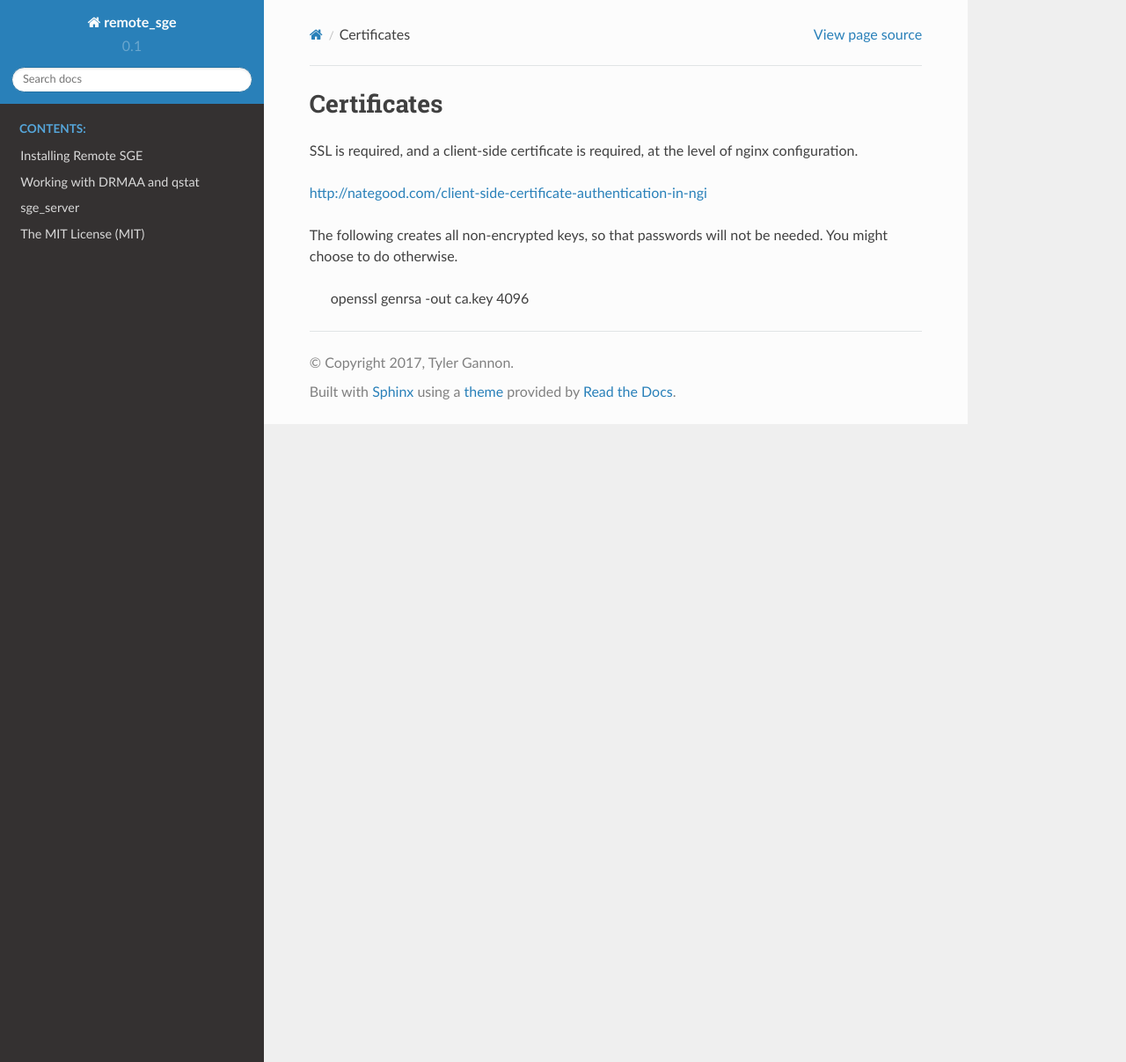
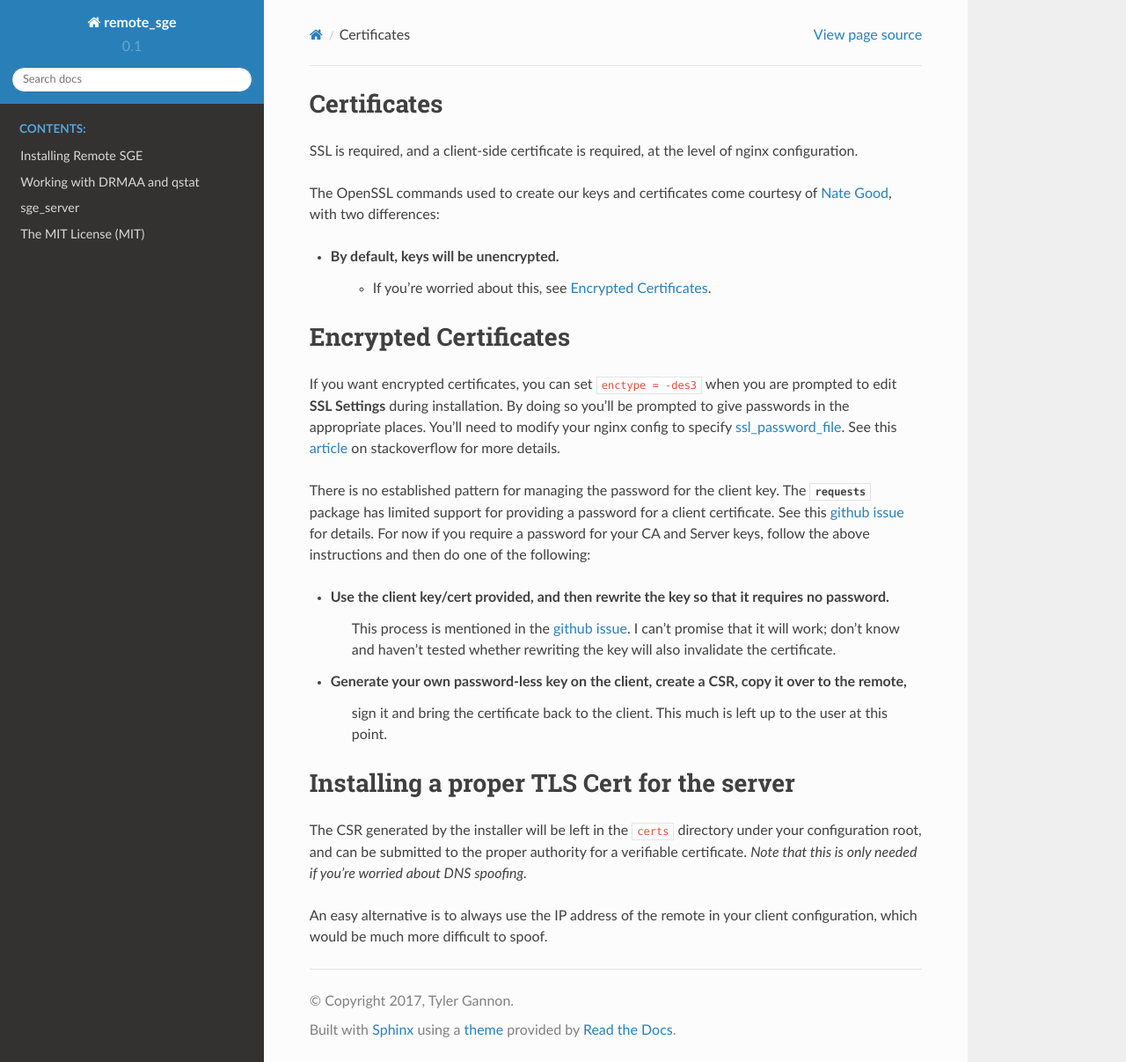
Before and after one commit to tylergannon/remote_sge, a Sphinx documentation site: the page built from docs/source/certificates.rst, in a window 1280 px wide and 1207 px high. Shown: the whole window at 88% size. Built offline with Sphinx 7.4.7 and the Read the Docs theme 2.0.0, drawn with Linux system fonts in a browser that asks for light colours.

```diff
--- a/docs/source/certificates.rst
+++ b/docs/source/certificates.rst
@@ -1,13 +1,51 @@
+============
 Certificates
 ============
 
 SSL is required, and a client-side certificate is required, at the level of
 nginx configuration.
 
-http://nategood.com/client-side-certificate-authentication-in-ngi
+The OpenSSL commands used to create our keys and certificates come courtesy
+of `Nate Good`_, with two differences:
+
+* By default, **keys will be unencrypted**.
+    * If you're worried about this, see `Encrypted Certificates`_.
 
 
-The following creates all non-encrypted keys, so that passwords
-will not be needed.  You might choose to do otherwise.
+.. _`Nate Good`: http://nategood.com/client-side-certificate-authentication-in-ngi
 
-    openssl genrsa -out ca.key 4096
+======================
+Encrypted Certificates
+======================
+
+If you want encrypted certificates, you can set ``enctype = -des3`` when you are
+prompted to edit **SSL Settings** during installation.  By doing so you'll be prompted
+to give passwords in the appropriate places.  You'll need to modify your nginx config
+to specify ssl_password_file_.  See this article_ on stackoverflow for more details.
+
+There is no established pattern for managing the password for the client key.
+The :mod:`requests` package has limited support for providing a password for a client
+certificate.  See this `github issue`_ for details.  For now if you require a password
+for your CA and Server keys, follow the above instructions and then do one of the following:
+
+* Use the client key/cert provided, and then rewrite the key so that it requires no password.
+    This process is mentioned in the `github issue`_.  I can't promise that it will work; don't
+    know and haven't tested whether rewriting the key will also invalidate the certificate.
+* Generate your own password-less key on the client, create a CSR, copy it over to the remote,
+    sign it and bring the certificate back to the client.  This much is left up to the user at
+    this point.
+
+.. _ssl_password_file: http://nginx.org/en/docs/http/ngx_http_ssl_module.html#ssl_password_file
+.. _article: https://stackoverflow.com/questions/33084347/pass-cert-password-to-nginx-with-https-site-during-restart
+.. _`github issue`: https://github.com/requests/requests/issues/1573
+
+===========================================
+Installing a proper TLS Cert for the server
+===========================================
+
+The CSR generated by the installer will be left in the ``certs`` directory under your
+configuration root, and can be submitted to the proper authority for a verifiable
+certificate.  *Note that this is only needed if you're worried about DNS spoofing.*
+
+An easy alternative is to always use the IP address of the remote in your client
+configuration, which would be much more difficult to spoof.
```
Also changed, not shown: 2 other files.
